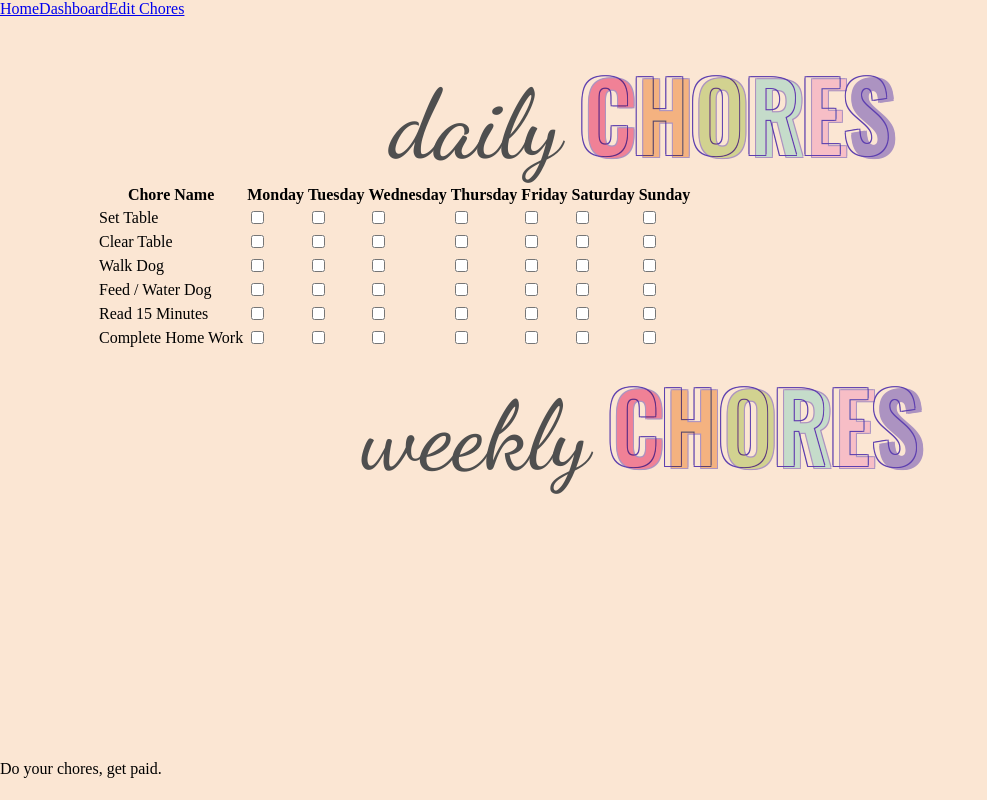
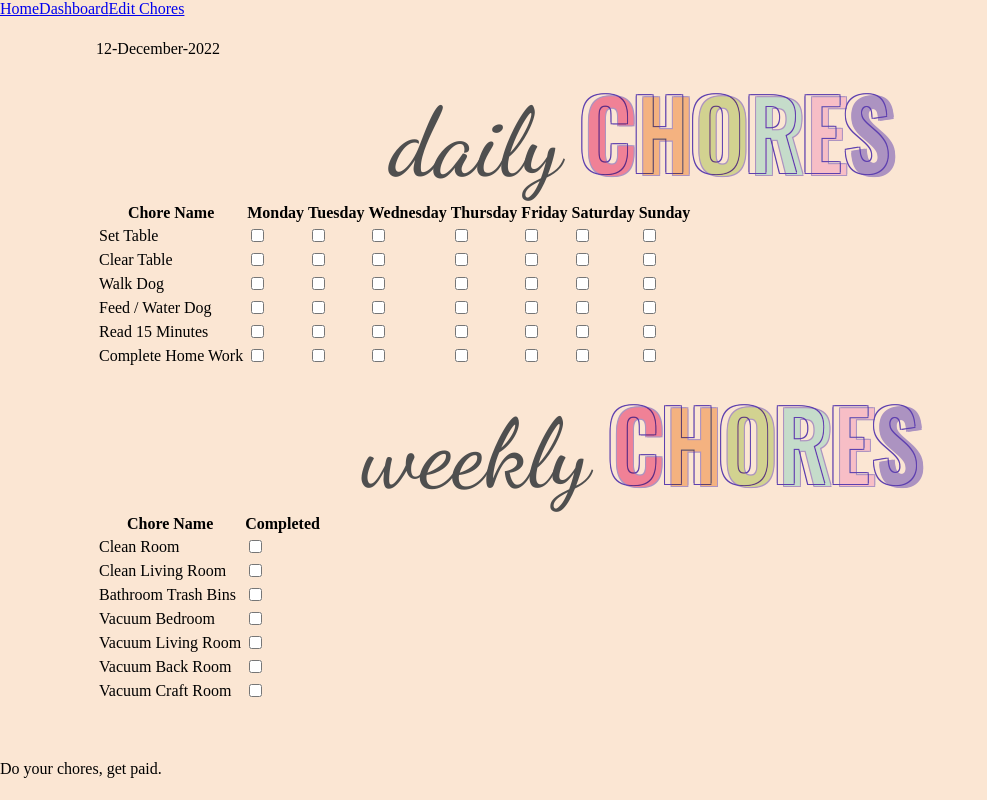
Before and after one commit to jermbo/ChoreChart, a React (Vite) app: page / in a window 1280 px wide. Shown: the whole page, without its empty margins (0-987 px from the left). Built offline with nearby package versions, Linux system fonts and the light colour scheme.

Commit message:
Got Weekly Chores Running

```diff
--- a/src/components/ChoreListDaily.tsx
+++ b/src/components/ChoreListDaily.tsx
@@ -23,12 +23,12 @@ const ChoreListDaily: React.FC<Props> = ({}) => {
       return day;
     });
 
-    const updateDay: DailyChore = {
+    const updatedChore: DailyChore = {
       ...specificChore,
       weekDays: updateWeekDayInfo,
     };
 
-    updateDailyChore(weeklyTimeStamp, updateDay);
+    updateDailyChore(weeklyTimeStamp, updatedChore);
   };
   return (
     <section>
--- a/src/components/ChoreListWeekly.tsx
+++ b/src/components/ChoreListWeekly.tsx
@@ -1,11 +1,56 @@
+import { ChangeEvent, useContext } from "react";
+import { ChoreContext } from "../context/ChoreContext";
+import { WeeklyChoreTrack } from "../interfaces";
 import Heading from "./Heading";
 
 interface Props {}
 
 const ChoreListWeekly: React.FC<Props> = ({}) => {
+  const { weeklyChoreGroup, weeklyTimeStamp, updateWeeklyChore } =
+    useContext(ChoreContext);
+
+  const handleChoreUpdate = (e: ChangeEvent<HTMLInputElement>) => {
+    const { id: choreName, checked } = e.target;
+    const specificChore = weeklyChoreGroup.weekly.filter(
+      (chore) => chore.name == choreName
+    )[0];
+
+    const updatedChore: WeeklyChoreTrack = {
+      ...specificChore,
+      completed: checked,
+    };
+
+    updateWeeklyChore(weeklyTimeStamp, updatedChore);
+  };
+
   return (
     <section>
       <Heading cursive="weekly" />
+      <table>
+        <thead>
+          <tr>
+            <th>Chore Name</th>
+            <th>Completed</th>
+          </tr>
+        </thead>
+        <tbody>
+          {weeklyChoreGroup.weekly?.map((chore) => {
+            return (
+              <tr key={chore.name}>
+                <td>{chore.name}</td>
+                <td>
+                  <input
+                    id={chore.name}
+                    type="checkbox"
+                    checked={chore.completed}
+                    onChange={handleChoreUpdate}
+                  />
+                </td>
+              </tr>
+            );
+          })}
+        </tbody>
+      </table>
     </section>
   );
 };
--- a/src/context/ChoreContext.tsx
+++ b/src/context/ChoreContext.tsx
@@ -12,13 +12,14 @@ import getWeekData from "../utils/getWeekData";
 
 const CHORE_KEY = "chores";
 
-const THE_DATE = new Date();
-// const THE_DATE = new Date(2022, 11, 11);
+// const THE_DATE = new Date();
+// const THE_DATE = new Date(2023, 0, 3);
+const THE_DATE = new Date(2022, 11, 11);
 
 interface TheChoreContext {
   weeklyChoreGroup: WeeklyChoreGroup;
   weeklyTimeStamp: string;
-  updateWeeklyChore: () => void;
+  updateWeeklyChore: (weeklyTimeStamp: string, chore: WeeklyChoreTrack) => void;
   updateDailyChore: (weeklyTimeStamp: string, chore: DailyChore) => void;
 }
 
@@ -93,20 +94,41 @@ const ChoreProvider: React.FC<Props> = ({ children }) => {
     localStorage.setItem(CHORE_KEY, JSON.stringify(data));
   }
 
-  function updateWeeklyChore(chore: WeeklyChoreTrack) {
-    console.log("update weekly chore");
-    console.log(weeklyChoreGroup);
+  function updateWeeklyChore(
+    weekTimeStamp: string,
+    updatedChore: WeeklyChoreTrack
+  ) {
+    let localData = getLocalData() || {};
+    const currentWeekData: WeeklyChoreGroup = { ...localData[weekTimeStamp] };
+    const updateWeekly = currentWeekData.weekly.map((chore) => {
+      if (chore.name == updatedChore.name) {
+        return updatedChore;
+      }
+      return chore;
+    });
+    const allUpdated: WeeklyChoreGroup = {
+      ...currentWeekData,
+      weekly: updateWeekly,
+    };
+
+    setWeeklyChoreGroup(allUpdated);
+
+    const newLocalData: ChoreGroup = {
+      ...localData,
+    };
+    newLocalData[weekTimeStamp] = allUpdated;
+    setLocalData(newLocalData);
   }
 
-  function updateDailyChore(weekTimeStamp: string, updateChore: DailyChore) {
+  function updateDailyChore(weekTimeStamp: string, updatedChore: DailyChore) {
     let localData = getLocalData() || {};
 
     // Get Specific Week Data
     const currentWeekData: WeeklyChoreGroup = { ...localData[weekTimeStamp] };
     // Update Specific Week Info
     const updateDaily = currentWeekData.daily.map((chore) => {
-      if (chore.name == updateChore.name) {
-        return updateChore;
+      if (chore.name == updatedChore.name) {
+        return updatedChore;
       }
       return chore;
     });
--- a/src/pages/Home.tsx
+++ b/src/pages/Home.tsx
@@ -1,11 +1,16 @@
+import { useContext } from "react";
 import ChoreListDaily from "../components/ChoreListDaily";
 import ChoreListWeekly from "../components/ChoreListWeekly";
+import { ChoreContext } from "../context/ChoreContext";
 
 interface Props {}
 
 const Home: React.FC<Props> = ({}) => {
+  const { weeklyTimeStamp } = useContext(ChoreContext);
+
   return (
     <>
+      <p>{weeklyTimeStamp}</p>
       <ChoreListDaily />
       <ChoreListWeekly />
     </>
```
